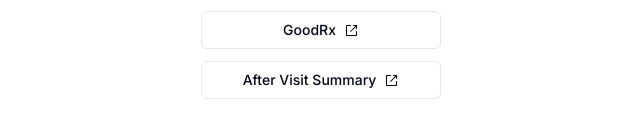
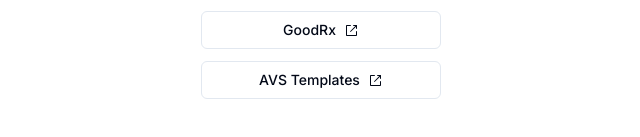
Before and after one commit to rpark23/cfc-tool, a Next.js app: page / in a window 1280 px wide. Shown: the part 557-694 px from the top of the page, without its empty margins (319-959 px from the left). Built offline with nearby package versions, Linux system fonts and the light colour scheme.

Commit message:
AVS template link

```diff
--- a/src/app/page.js
+++ b/src/app/page.js
@@ -142,8 +142,8 @@
           </a>
 
           <a className="flex items-center justify-center mt-2 w-60 border border-solid rounded-md py-2 hover:bg-slate-100	"
-          href="https://www.goodrx.com/" target="_blank">
-            <p className="text-sm font-medium">After Visit Summary</p>
+          href="https://drive.google.com/drive/folders/1Y0uLEhgWAAsgMIUUDbJjJwWxt_-xdGwV?usp=drive_link" target="_blank">
+            <p className="text-sm font-medium">AVS Templates</p>
             <ExternalLinkIcon className="ml-2" />
           </a>
         </ToggleGroup>
```
